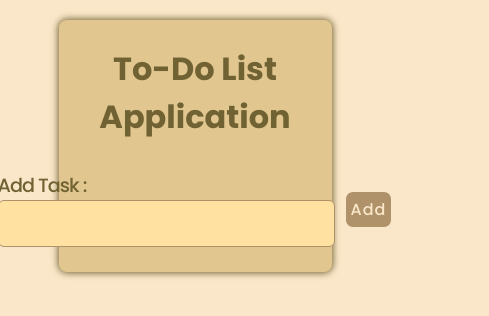
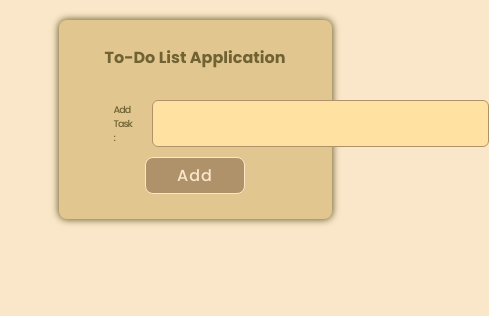
Before and after one commit to OmarDeeb311/To_Do_List_HTML_CSS_JS, a plain HTML site: page index.html in a window 390 px wide. Shown: the whole page, 489 px wide, since content can reach past the window. Drawn offline with Linux system fonts and the light colour scheme.

Commit message:
Update style.css

```diff
--- a/style.css
+++ b/style.css
@@ -13,7 +13,157 @@ body {
 }
 
 * {
+  box-sizing: border-box;@import url("https://fonts.googleapis.com/css2?family=Poppins:wght@200;300;400;500;600;700;800;900&display=swap");
+
+:root {
+  --color-one: #fae7c9;
+  --color-two: #e1c78f;
+  --color-three: #b0926a;
+  --color-four: #706233;
+}
+
+body {
+  font-family: "Poppins", sans-serif;
+  background-color: var(--color-one);
+}
+
+* {
   box-sizing: border-box;
+  margin: 0;
+  padding: 0;
+}
+
+button {
+  cursor: pointer;
+  padding: 10px;
+  width: 100px;
+  background: var(--color-three);
+  border: 0;
+  border-radius: 8px;
+  font-size: 16px;
+  font-family: inherit;
+  font-weight: 500;
+  color: var(--color-one);
+  letter-spacing: 1px;
+  border: 1px solid;
+  width: 20%;
+}
+
+@media (max-width: 776px) {
+  button {
+    font-size: 12px;
+    width: 30%;
+    padding: 5px;
+  }
+}
+
+button:focus {
+  outline: 0;
+}
+
+.container {
+  display: flex;
+  flex-direction: column;
+  background-color: var(--color-two);
+  padding: 25px;
+  width: 80%;
+  margin: 20px auto;
+  gap: 30px;
+  border-radius: 8px;
+  box-shadow: 0 0 7px 1px var(--color-four);
+}
+
+@media (min-width: 1200px) {
+  .container {
+    width: 70%;
+  }
+}
+
+.header {
+  display: flex;
+  flex-direction: column;
+  justify-content: center;
+  align-items: center;
+  width: 100%;
+  gap: 10px;
+}
+
+.header input {
+  flex: 1;
+  border: 0;
+  border-radius: 6px;
+  background: #ffe2a2;
+  font-size: 16px;
+  padding: 10px 0px 10px 20px;
+  color: var(--color-four);
+  font-family: inherit;
+  font-weight: 600;
+  border: 1px solid var(--color-three);
+}
+
+@media (max-width: 776px) {
+  .header input {
+    padding: 5px;
+    font-size: 12px;
+  }
+}
+
+.header input:focus {
+  outline: 0;
+}
+
+.header label {
+  font-size: larger;
+  font-weight: 500;
+  letter-spacing: -1px;
+  color: var(--color-four);
+}
+
+.group {
+  display: flex;
+  width: 100%;
+  align-items: center;
+  gap: 20px;
+}
+
+.tasks {
+  display: flex;
+  flex-direction: column;
+  gap: 20px;
+  background: var(--color-three);
+  padding: 20px;
+  border-radius: 8px;
+  box-shadow: 0 0 5px 1px var(--color-four);
+}
+
+.task {
+  background: var(--color-four);
+  display: flex;
+  align-items: center;
+  padding: 15px;
+  border-radius: 8px;
+  box-shadow: 0 0 4px 0px var(--color-two);
+}
+
+.buttons {
+  background: var(--color-four);
+  display: flex;
+  justify-content: space-between;
+  gap: 10px;
+  margin-right: 10px;
+}
+
+.task h4 {
+  flex: 1;
+  color: var(--color-one);
+}
+
+@media (max-width: 567px) {
+  body {
+    font-size: 50% !important;
+  }
+}
+
   margin: 0;
   padding: 0;
 }
```
